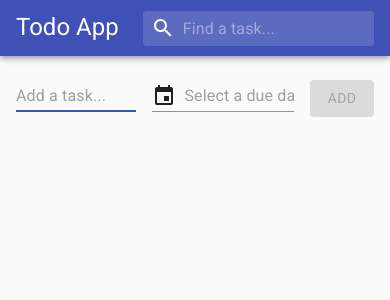
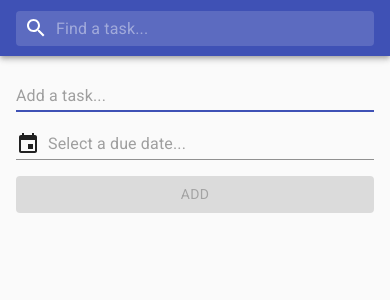
Before and after one commit to JHacin/todo-mui, a React (Create React App) app: page / in a window 390 px wide. Shown: the top 300 px of the page. Built offline with nearby package versions, Linux system fonts and the light colour scheme.

Commit message:
Mobile styling updates.

```diff
--- a/src/App.tsx
+++ b/src/App.tsx
@@ -1,6 +1,6 @@
 import React, { FC } from 'react';
 import { Box, Container, CssBaseline, Grid } from '@material-ui/core';
-import { AddTodoInput } from './components/AddTodoInput';
+import { AddTodoForm } from './components/AddTodoForm';
 import { ActiveTodos } from './components/ActiveTodos';
 import { ExpiredTodos } from './components/ExpiredTodos';
 import { CompletedTodos } from './components/CompletedTodos';
@@ -15,7 +15,7 @@ export const App: FC = () => {
         <Box my={3}>
           <Grid container spacing={3}>
             <Grid item xs={12}>
-              <AddTodoInput />
+              <AddTodoForm />
             </Grid>
             <Grid item xs={12}>
               <ActiveTodos />
--- a/src/components/ActiveTodos/ActiveTodosItem.tsx
+++ b/src/components/ActiveTodos/ActiveTodosItem.tsx
@@ -2,6 +2,7 @@ import React, { FC, useState } from 'react';
 import { Todo, TodoStatus } from '../../types';
 import {
   Checkbox,
+  Hidden,
   IconButton,
   ListItem,
   ListItemIcon,
@@ -13,7 +14,7 @@ import { updateTodo } from '../../redux/features/todos/todosSlice';
 import { useAppDispatch } from '../../redux/store';
 import { RemainingTimeLabel } from '../RemainingTimeLabel';
 import EditIcon from '@material-ui/icons/Edit';
-import { ActiveTodosItemEditForm } from './ActiveTodosItemEditForm';
+import { EditTodoForm } from '../EditTodoForm/EditTodoForm';
 import { useSnackbar } from 'notistack';
 
 const congratulatoryMessages: string[] = [
@@ -53,10 +54,10 @@ export const ActiveTodosItem: FC<{ todo: Todo }> = ({ todo }) => {
   return (
     <ListItem key={todo.id}>
       <ListItemIcon>
-        <Checkbox edge="start" onClick={onMarkAsCompletedHandler} />
+        <Checkbox edge="start" onClick={onMarkAsCompletedHandler} size="small" />
       </ListItemIcon>
       {isInEditMode ? (
-        <ActiveTodosItemEditForm todo={todo} onEditSubmit={onEditSubmitHandler} />
+        <EditTodoForm todo={todo} onEditSubmit={onEditSubmitHandler} />
       ) : (
         <ListItemText
           primary={todo.text}
@@ -65,9 +66,11 @@ export const ActiveTodosItem: FC<{ todo: Todo }> = ({ todo }) => {
         />
       )}
       <ListItemSecondaryAction>
-        <IconButton onClick={onEditButtonClickHandler}>
-          <EditIcon color="action" />
-        </IconButton>
+        <Hidden xsDown>
+          <IconButton onClick={onEditButtonClickHandler}>
+            <EditIcon color="action" fontSize="small" />
+          </IconButton>
+        </Hidden>
         <DeleteTodoButton todo={todo} />
       </ListItemSecondaryAction>
     </ListItem>
--- a/src/components/AddTodoInput.tsx
+++ b/src/components/AddTodoForm.tsx
@@ -1,5 +1,5 @@
 import React, { FC, useRef } from 'react';
-import { Box, Button, InputAdornment, TextField } from '@material-ui/core';
+import { Button, Grid, InputAdornment, TextField } from '@material-ui/core';
 import { DateTimePicker } from '@material-ui/pickers';
 import { addTodo } from '../redux/features/todos/todosSlice';
 import { useAppDispatch } from '../redux/store';
@@ -7,7 +7,7 @@ import EventIcon from '@material-ui/icons/Event';
 import dayjs from 'dayjs';
 import { TodoFormValues, useTodoFormContext } from '../hooks/useTodoFormContext';
 
-export const AddTodoInput: FC = () => {
+export const AddTodoForm: FC = () => {
   const dispatch = useAppDispatch();
   const textInputRef = useRef<HTMLInputElement>(null);
 
@@ -33,17 +33,18 @@ export const AddTodoInput: FC = () => {
 
   return (
     <form onSubmit={onSubmit}>
-      <Box display="flex" alignItems="flex-start">
-        <Box mr={2}>
+      <Grid container spacing={2} alignItems="flex-start">
+        <Grid item xs={12} sm="auto">
           <TextField
             autoFocus
             placeholder="Add a task..."
             value={values.text}
             onChange={(event) => updateField('text', event.target.value)}
             inputRef={textInputRef}
+            fullWidth
           />
-        </Box>
-        <Box mr={2}>
+        </Grid>
+        <Grid item xs={12} sm="auto">
           <DateTimePicker
             onChange={(date) => updateField('dueDate', date)}
             value={values.dueDate}
@@ -53,6 +54,7 @@ export const AddTodoInput: FC = () => {
             placeholder="Select a due date..."
             helperText={touched.dueDate && errors.dueDate ? 'Please select a future date and time.' : ''}
             error={touched.dueDate && errors.dueDate}
+            fullWidth
             InputProps={{
               startAdornment: (
                 <InputAdornment position="start">
@@ -61,11 +63,13 @@ export const AddTodoInput: FC = () => {
               ),
             }}
           />
-        </Box>
-        <Button type="submit" variant="contained" color="primary" disabled={!isValid}>
-          Add
-        </Button>
-      </Box>
+        </Grid>
+        <Grid item xs={12} sm="auto">
+          <Button type="submit" variant="contained" color="primary" disabled={!isValid} fullWidth>
+            Add
+          </Button>
+        </Grid>
+      </Grid>
     </form>
   );
 };
--- a/src/components/AppHeader/SearchInput.tsx
+++ b/src/components/AppHeader/SearchInput.tsx
@@ -85,6 +85,7 @@ export const SearchInput: FC = () => {
           </InputAdornment>
         ),
       }}
+      fullWidth
     />
   );
 };
--- a/src/components/AppHeader/index.tsx
+++ b/src/components/AppHeader/index.tsx
@@ -1,5 +1,5 @@
 import React, { FC } from 'react';
-import { AppBar, Box, Grid, Toolbar, Typography } from '@material-ui/core';
+import { AppBar, Box, Grid, Hidden, Toolbar, Typography } from '@material-ui/core';
 import { SearchInput } from './SearchInput';
 
 export const AppHeader: FC = () => {
@@ -7,12 +7,14 @@ export const AppHeader: FC = () => {
     <AppBar position="static">
       <Toolbar>
         <Grid container>
-          <Grid item>
-            <Box mr={3}>
-              <Typography variant="h5">Todo App</Typography>
-            </Box>
-          </Grid>
-          <Grid item>
+          <Hidden xsDown>
+            <Grid item>
+              <Box mr={3}>
+                <Typography variant="h5">Todo App</Typography>
+              </Box>
+            </Grid>
+          </Hidden>
+          <Grid item xs={12} sm="auto">
             <SearchInput />
           </Grid>
         </Grid>
--- a/src/components/CompletedTodos.tsx
+++ b/src/components/CompletedTodos.tsx
@@ -43,7 +43,13 @@ export const CompletedTodos: FC = () => {
         {selectedTodos.map((todo) => (
           <ListItem key={todo.id}>
             <ListItemIcon>
-              <Checkbox edge="start" checked color="primary" onClick={() => onUncompleteClickHandler(todo)} />
+              <Checkbox
+                edge="start"
+                checked
+                color="primary"
+                onClick={() => onUncompleteClickHandler(todo)}
+                size="small"
+              />
             </ListItemIcon>
             <ListItemText
               primary={todo.text}
--- a/src/components/DeleteTodoButton.tsx
+++ b/src/components/DeleteTodoButton.tsx
@@ -17,7 +17,7 @@ export const DeleteTodoButton: FC<{ todo: Todo }> = ({ todo }) => {
 
   return (
     <IconButton edge="end" onClick={onDeleteHandler}>
-      <DeleteIcon color="action" />
+      <DeleteIcon color="action" fontSize="small" />
     </IconButton>
   );
 };
--- a/src/components/ActiveTodos/ActiveTodosItemEditForm.tsx
+++ b/src/components/EditTodoForm/EditTodoForm.tsx
@@ -1,6 +1,6 @@
 import React, { FC } from 'react';
 import { Todo } from '../../types';
-import { Box, Button, InputAdornment, TextField } from '@material-ui/core';
+import { Button, Grid, InputAdornment, TextField } from '@material-ui/core';
 import { DateTimePicker } from '@material-ui/pickers';
 import EventIcon from '@material-ui/icons/Event';
 import { TodoFormValues, useTodoFormContext } from '../../hooks/useTodoFormContext';
@@ -11,7 +11,7 @@ interface ActiveTodosItemEditFormProps {
   onEditSubmit: (todo: Todo) => void;
 }
 
-export const ActiveTodosItemEditForm: FC<ActiveTodosItemEditFormProps> = ({ todo, onEditSubmit }) => {
+export const EditTodoForm: FC<ActiveTodosItemEditFormProps> = ({ todo, onEditSubmit }) => {
   const onSubmitHandler = ({ text, dueDate }: TodoFormValues): void => {
     onEditSubmit({
       ...todo,
@@ -30,8 +30,8 @@ export const ActiveTodosItemEditForm: FC<ActiveTodosItemEditFormProps> = ({ todo
 
   return (
     <form onSubmit={onSubmit}>
-      <Box display="flex" alignItems="flex-start">
-        <Box mr={2}>
+      <Grid container alignItems="flex-start" spacing={2}>
+        <Grid item>
           <TextField
             autoFocus
             placeholder="Add a description..."
@@ -40,8 +40,8 @@ export const ActiveTodosItemEditForm: FC<ActiveTodosItemEditFormProps> = ({ todo
             value={values.text}
             onChange={(event) => updateField('text', event.target.value)}
           />
-        </Box>
-        <Box mr={2}>
+        </Grid>
+        <Grid item>
           <DateTimePicker
             onChange={(date) => updateField('dueDate', date)}
             value={values.dueDate}
@@ -58,11 +58,13 @@ export const ActiveTodosItemEditForm: FC<ActiveTodosItemEditFormProps> = ({ todo
               ),
             }}
           />
-        </Box>
-        <Button type="submit" variant="contained" color="primary" disabled={!isValid}>
-          Update
-        </Button>
-      </Box>
+        </Grid>
+        <Grid item>
+          <Button type="submit" variant="contained" color="primary" disabled={!isValid}>
+            Update
+          </Button>
+        </Grid>
+      </Grid>
     </form>
   );
 };
```
